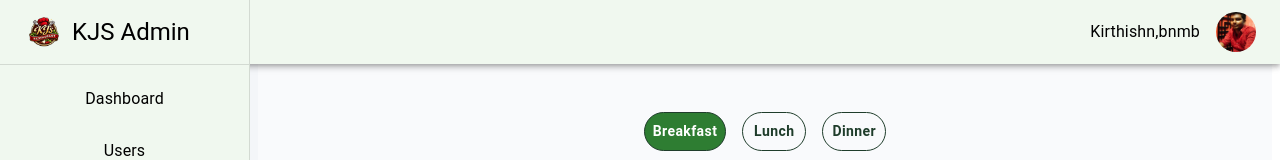
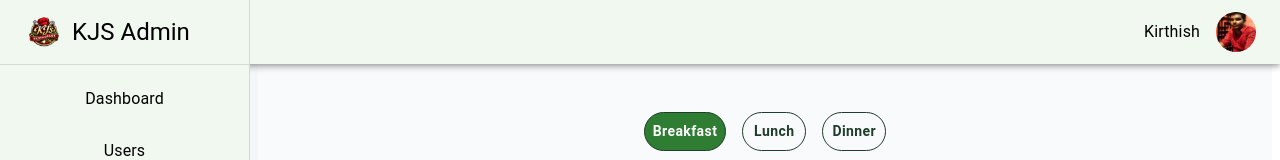
Before and after one commit to kirthish02/Admin_Panal, a React (Vite) app: page /menu in a window 1280 px wide. Shown: the top 160 px of the page. Built offline with nearby package versions, Linux system fonts and the light colour scheme.

Commit message:
Update Navbar to correct the displayed name

```diff
--- a/src/components/Navbar.jsx
+++ b/src/components/Navbar.jsx
@@ -17,7 +17,7 @@ function Navbar() {
       }}
     >
       <Toolbar sx={{ display: "flex", justifyContent: "flex-end", gap: 2 }}>
-        <Typography>Kirthishn,bnmb</Typography>
+        <Typography>Kirthish</Typography>
 
         <Box>
           <Avatar src={userImg} sx={{ width: 40, height: 40 }} />
```
